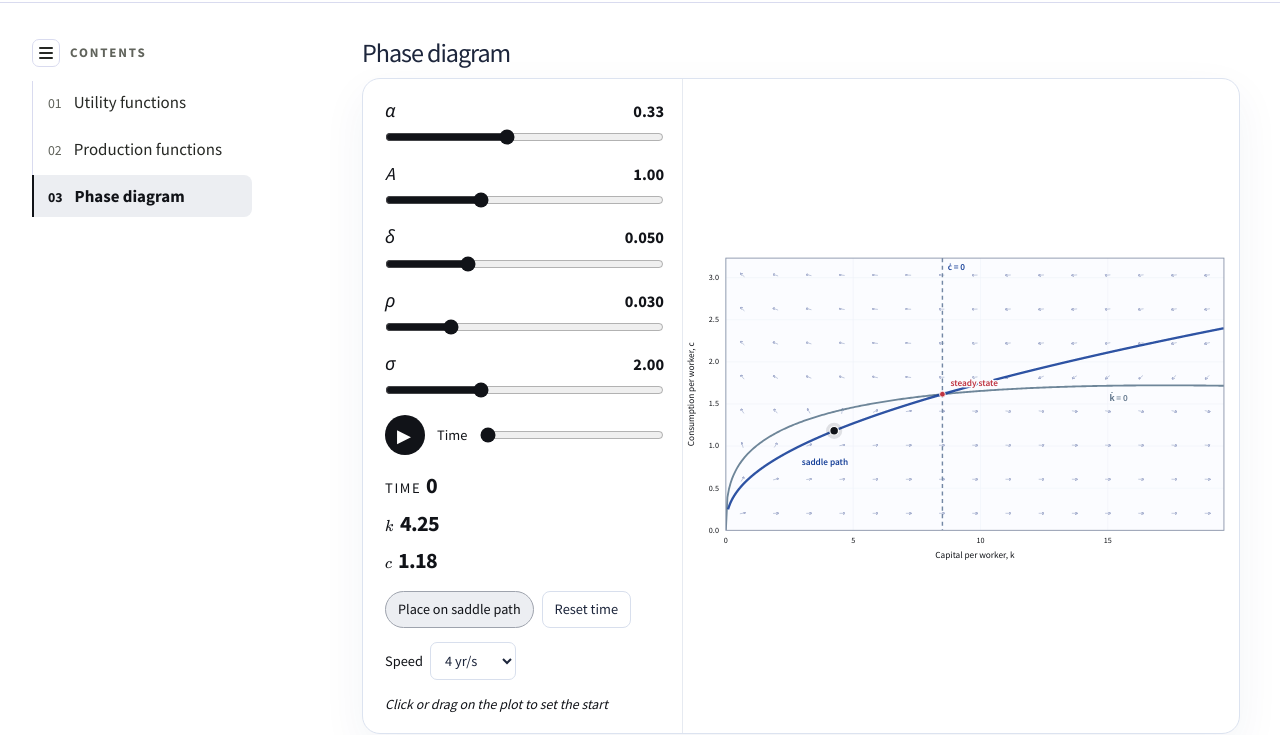
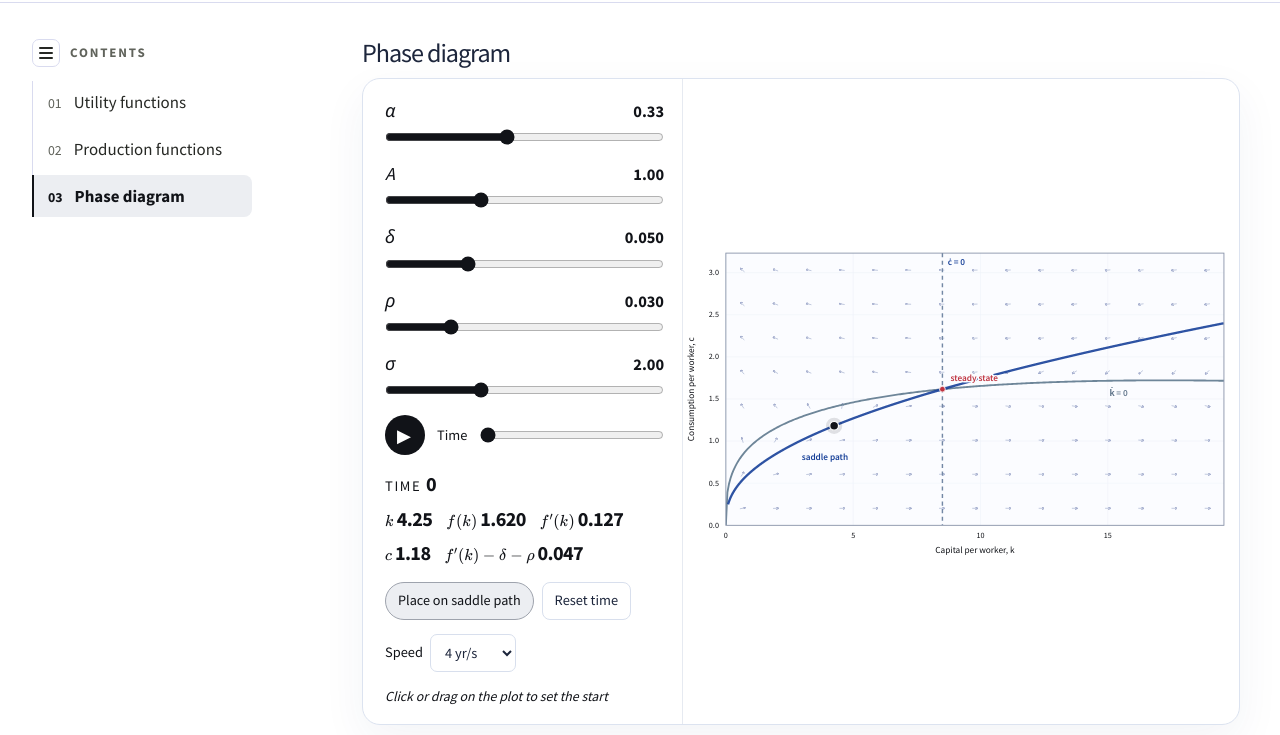
Before and after one commit to adityapolisetty/IB-PhD-Macroeconomics-1, an Astro site: page /phase-diagram in a window 1280 px wide. Shown: the part 68-803 px from the top of the page. Built offline with nearby package versions, Linux system fonts and the light colour scheme; Astro itself is replaced by a stand-in of ours.

Commit message:
Phase diagram: show f(k), f'(k) and f'(k) - delta - rho in KaTeX
Co-Authored-By: Claude Opus 5.5 (1M context) <noreply@anthropic.com>
Claude-Session: https://claude.ai/code/session_01QDBpVe5fycSPDrLD1gS1Wb

```diff
--- a/src/components/PhaseExplorer.svelte
+++ b/src/components/PhaseExplorer.svelte
@@ -16,6 +16,10 @@
   ];
   const texK = renderToString('k');
   const texC = renderToString('c');
+  const texF = renderToString('f(k)');
+  const texFp = renderToString("f'(k)");
+  const texGap = renderToString(String.raw`f'(k) - \delta - \rho`);
+  const fmt = x => Number.isFinite(x) ? x.toFixed(3) : '-';
   let params = { ...growthParameters };
   let m, X, Y, path, curve, arms, ticksK, ticksC, arrows;
   $: m = makePhase(params);
@@ -64,6 +68,8 @@
   $: result = m.simulate(k0, c0, cRel === null);
   $: position = atYear(result.trajectory, Number(year));
   $: visible = result.trajectory.filter(p => p.t <= Number(year) && p.c !== null);
+  // Marginal product of capital at the current point.
+  $: mpk = params.alpha * params.A * position.k ** (params.alpha - 1);
   $: markerC = position.c === null ? result.exhaustionC : position.c;
   $: plotK = k => Math.max(plot.left + 9, Math.min(plot.left + plot.width - 9, X(k)));
   $: plotC = c => Math.max(plot.top + 9, Math.min(plot.top + plot.height - 9, Y(c)));
@@ -113,7 +119,7 @@
     <div class="controls">
     <div class="params">{#each sliders as s}<label><span><em>{s.label}</em><strong>{Number(params[s.key]).toFixed(s.step < .01 ? 3 : 2)}</strong></span><input aria-label={`Parameter ${s.key}`} type="range" min={s.min} max={s.max} step={s.step} value={params[s.key]} on:input={event => setParam(s.key, Number(event.currentTarget.value))} /></label>{/each}</div>
     <div class="transport"><button class="play" on:click={() => { if (year >= 100) year = 0; playing = !playing; }} aria-label={playing ? 'Pause animation' : 'Play animation'}>{playing ? 'Ⅱ' : '▶'}</button><label class="timeline"><span>Time</span><input aria-label="Year" type="range" min="0" max="100" step="0.1" bind:value={year} on:input={() => playing = false} /></label></div>
-    <div class="year"><span>TIME <strong>{Math.floor(Math.min(100, Number(year)))}</strong></span><span>{@html texK} <strong>{position.k.toFixed(2)}</strong></span><span>{@html texC} <strong>{position.c === null ? '-' : position.c.toFixed(2)}</strong></span></div>
+    <div class="year"><span>TIME <strong>{Math.floor(Math.min(100, Number(year)))}</strong></span><span class="row"><span>{@html texK} <strong>{position.k.toFixed(2)}</strong></span><span>{@html texF} <strong>{fmt(params.A * position.k ** params.alpha)}</strong></span><span>{@html texFp} <strong>{fmt(mpk)}</strong></span></span><span class="row"><span>{@html texC} <strong>{position.c === null ? '-' : position.c.toFixed(2)}</strong></span><span>{@html texGap} <strong>{fmt(mpk - params.delta - params.rho)}</strong></span></span></div>
     <div class="buttons"><button class="snap" class:active={cRel === null} on:click={() => choose(k0, 0, true)}>Place on saddle path</button><button class="reset" on:click={() => { year = 0; playing = false; }}>Reset time</button></div>
     <label class="speed">Speed <select bind:value={speed} aria-label="Playback speed"><option value={0.5}>0.5 yr/s</option><option value={1}>1 yr/s</option><option value={2}>2 yr/s</option><option value={4}>4 yr/s</option><option value={8}>8 yr/s</option></select></label>
     {#if result.depletionTime !== null && Number(year) >= result.depletionTime}<span class="status-note">Capital exhausted at year {result.depletionTime.toFixed(1)} · consumption is no longer defined</span>{:else if position.k > m.limits.k || position.c > m.limits.c}<span class="status-note">Economy is beyond the visible chart</span>{/if}
@@ -166,7 +172,8 @@
   .params em { font-style: italic; color: #111318; font-size: .95rem; }
   .params strong { margin-left: auto; color: #111318; font-size: .85rem; font-variant-numeric: tabular-nums; }
   .year { display: grid; gap: 4px; font-size: .76rem; color: #111318; letter-spacing: .11em; font-variant-numeric: tabular-nums; white-space: nowrap; }
-  .year strong { color: #111318; font-size: 1.15rem; letter-spacing: -.03em; min-width: 3.2ch; }
+  .year strong { color: #111318; font-size: 1.05rem; letter-spacing: -.03em; }
+  .year .row { display: flex; align-items: baseline; gap: 14px; letter-spacing: 0; }
   svg { width: 100%; height: auto; max-height: calc(100vh - 185px); min-height: 300px; display: block; touch-action: none; }
   .grid { stroke: #edf1f8; stroke-width: 1; }
   .tick { font: 14px 'Source Sans Pro', sans-serif; fill: #111318; }
```
